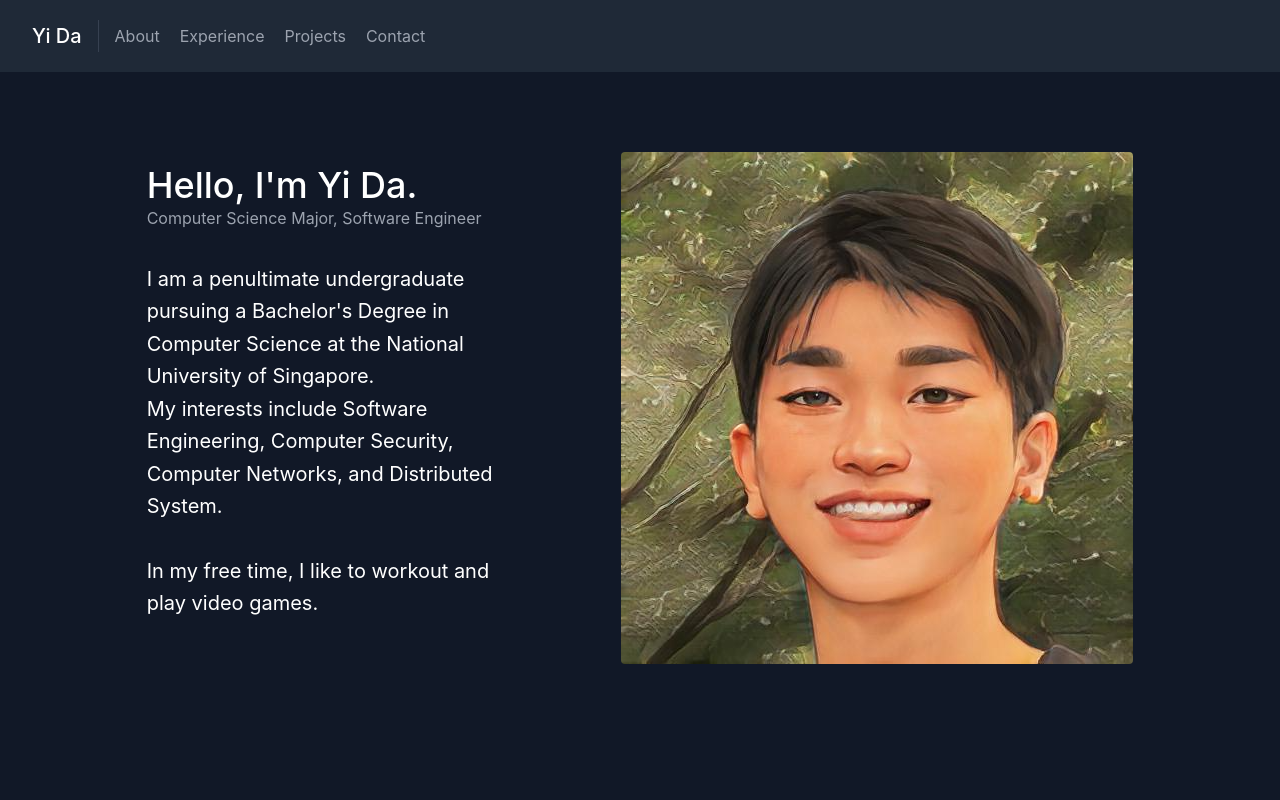
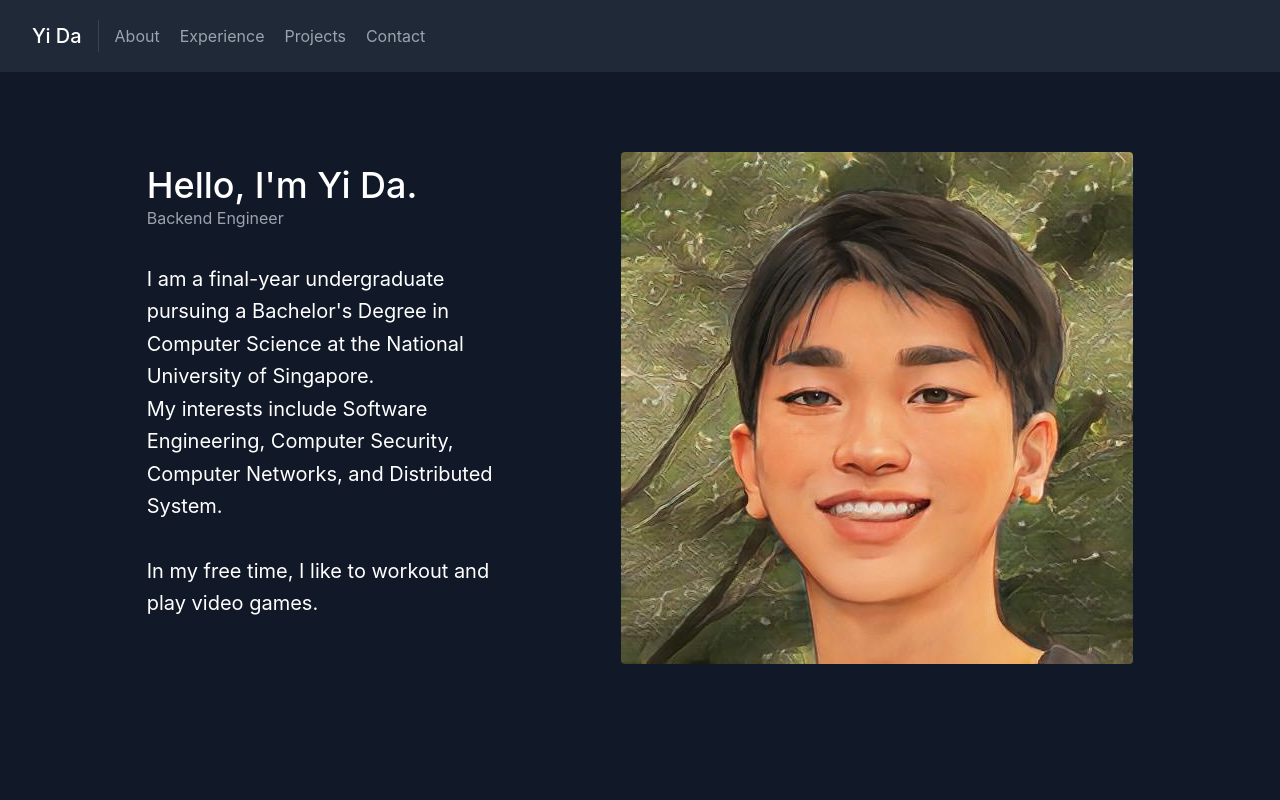
Before and after one commit to ngyida/ngyida.github.io, a React (Create React App) app: page / in a window 1280 px wide. Shown: the top 800 px of the page. Built offline with nearby package versions, Linux system fonts and the light colour scheme.

Commit message:
update "about" section

```diff
--- a/src/components/about.js
+++ b/src/components/about.js
@@ -9,10 +9,10 @@ function about() {
             Hello, I'm Yi Da.
           </h1>
           <p className="mb-8 leading-relaxed">
-            Computer Science Major, Software Engineer
+            Backend Engineer
           </p>
           <p className="mb-8 text-xl text-white leading-relaxed font">
-            I am a penultimate undergraduate pursuing a Bachelor's Degree in Computer Science at the National University of Singapore.
+            I am a final-year undergraduate pursuing a Bachelor's Degree in Computer Science at the National University of Singapore.
             <br/>
             My interests include Software Engineering, Computer Security, Computer Networks, and Distributed System.
           </p>
```
